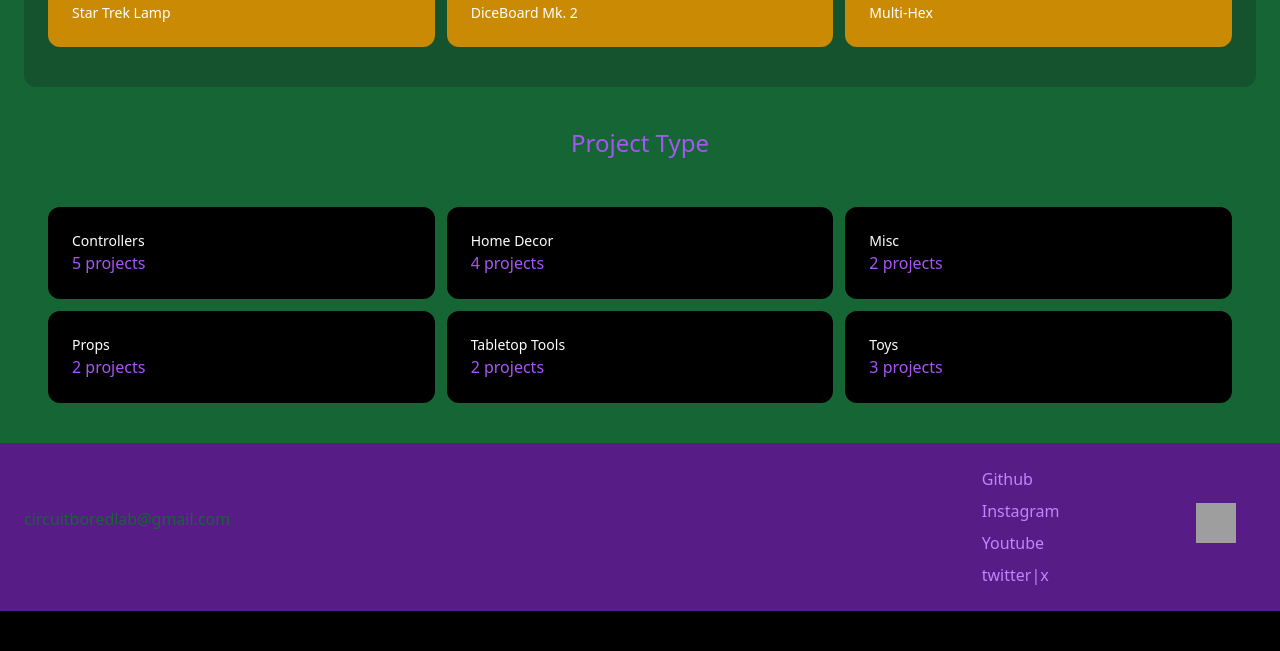
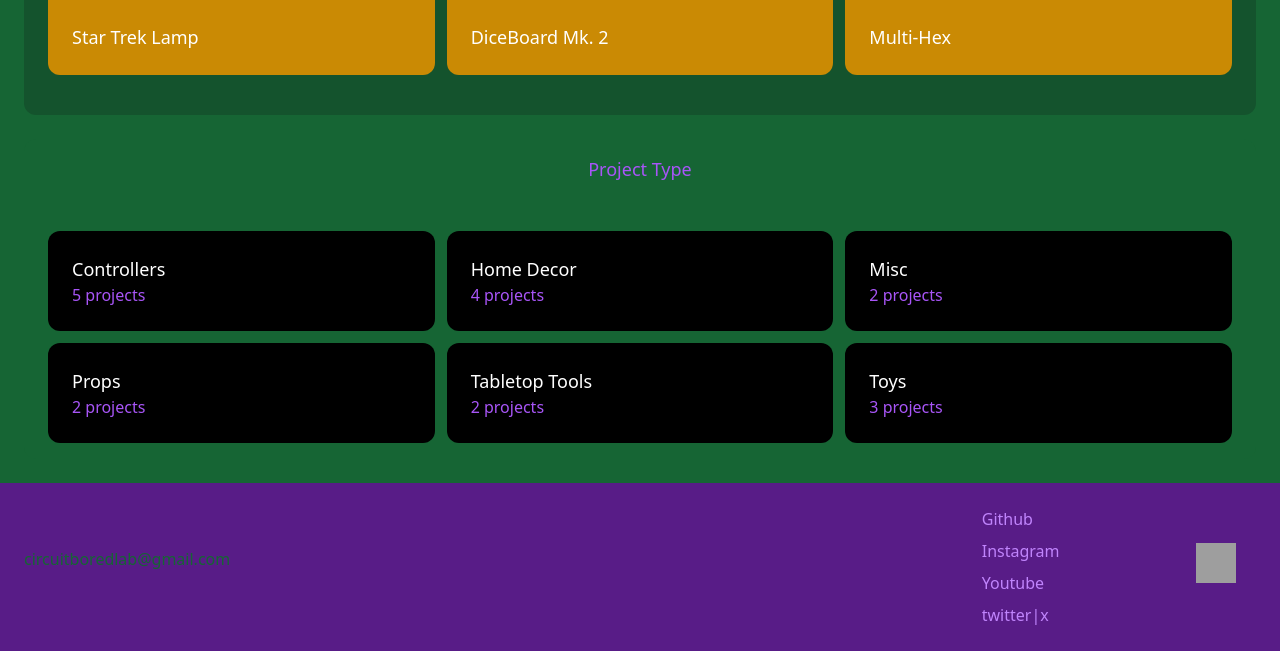
Before and after one commit to enzosupreme/circuitblab2, a Django app: page / in a window 1280 px wide. Shown: the part 540-1191 px from the top of the page. Before the commit the page ends 1151 px from the top, so only its background shows below. Run offline with Django 4.2, Linux system fonts and the light colour scheme; data comes from the database, SQL or seed files in the repository; some libraries are stand-ins or nearby versions; grey boxes are pictures that could not be loaded.

Commit message:
text-resize

```diff
--- a/core/templates/core/base.html
+++ b/core/templates/core/base.html
@@ -11,14 +11,14 @@
     </head>
 
     <body class="bg-auto bg-green-800 flex flex-col min-h-screen">
-        <nav class=" text-sm py-2 px-2 flex justify-between bg-black items-center border-b border-gray-200">
+        <nav class="py-2 px-2 flex justify-between bg-black items-center border-b border-gray-200">
             <a href="{% url 'browse:index' %}">
                 <img src="https://raw.githubusercontent.com/enzosupreme/cbl-images/main/logo.png"
                 class="pr-5 object-scale-down h-20 w-40"/>
                 </a>
         <div class="mt-7 pl-24 text-center">
        <a href="/">
-        <h2 class="mb-12 text-sm text-center text-yellow-500 hover:text-yellow-500">Circuit Bored</h2>
+        <h2 class="mb-12 text-sm sm:text-md lg:text-lg text-center text-yellow-500 hover:text-yellow-500">Circuit Bored</h2>
 
         </a>
     </div>
@@ -26,12 +26,12 @@
 
 
                 {% if request.user.is_authenicated %}
-                    <a href="{% url 'projects:new' %}" class="text-sm font-semibold text-yellow-700 hover:text-white">Add Project</a>
+                    <a href="{% url 'projects:new' %}" class="text-sm sm:text-md lg:text-lg font-semibold text-yellow-700 hover:text-white">Add Project</a>
 
                 {% else %}
-                    <a href="{% url 'browse:index' %}" class="text-sm font-semibold text-yellow-700 hover:text-white">Projects</a>
-                    <a href="{% url 'core:commission' %}" class="text-sm font-semibold text-yellow-700 hover:text-white">Commission</a>
-                    <a href="https://circuitboredlab.etsy.com" class="px-6 py-3 text-sm font-semibold bg-green-700 text-white rounded-xl hover:bg-yellow-500">Shop</a>
+                    <a href="{% url 'browse:index' %}" class="text-sm sm:text-md lg:text-lg font-semibold text-yellow-700 hover:text-white">Projects</a>
+                    <a href="{% url 'core:commission' %}" class="text-sm sm:text-md lg:text-lg font-semibold text-yellow-700 hover:text-white">Commission</a>
+                    <a href="https://circuitboredlab.etsy.com" class="px-6 py-3 text-sm sm:text-md lg:text-lg font-semibold bg-green-700 text-white rounded-xl hover:bg-yellow-500">Shop</a>
                 {% endif %}
             </div>
         </nav>
@@ -57,7 +57,7 @@
             </div>
 
             <div class="w-6/9 pt-9 pr-5">
-                <h3 class="text-sm mb-5 font-semibold text-green-700">
+                <h3 class="text-sm sm:text-md lg:text-lg mb-5 font-semibold text-green-700">
                     <a href="{% url 'browse:index' %}" class="justify-center items-center">
                     <img src="https://raw.githubusercontent.com/enzosupreme/cbl-images/main/logo.png"
                     class="h-10 w-10">
--- a/core/templates/core/index.html
+++ b/core/templates/core/index.html
@@ -4,7 +4,7 @@
 {% block content %}
 
     <div class="px-6 py-10 bg-green-900 rounded-xl">
-        <h2 class="mb-8 text-sm pr-8 text-center text-yellow-500">Recent Projects</h2>
+        <h2 class="mb-8 text-2xl pr-8 text-center text-yellow-500">Recent Projects</h2>
 
         <form method="get" action="{% url 'browse:index' %}">
             </form>
@@ -18,7 +18,7 @@
                     </div>
 
                     <div class="p-6 bg-yellow-600 rounded-b-xl">
-                        <h2 class="text-sm text-white">{{ project.name }}</h2>
+                        <h2 class="text-sm sm:text-md lg:text-lg text-white">{{ project.name }}</h2>
                     </div>
                 </a>
             </div>
@@ -27,14 +27,14 @@
     </div>
 
     <div class="mt-6 px-6 py-4 bg-green-800 rounded-xl">
-        <h2 class="mb-12 text-2xl text-center text-purple-500">Project Type</h2>
+        <h2 class="mb-12 text-sm sm:text-md lg:text-lg text-center text-purple-500">Project Type</h2>
 
         <div class="grid grid-cols-3 gap-3">
             {% for category in categories %}
             <div>
                     <div class="p-6 bg-black rounded-xl">
                         <a href="{% url 'browse:index' %}?query={{ query }}&category={{ category.id }}">
-                            <h2 class="text-sm text-white hover:text-purple-700">{{ category.name }}</h2>
+                            <h2 class="text-sm sm:text-md lg:text-lg text-white hover:text-purple-700">{{ category.name }}</h2>
                             <p class="text-purple-500"> {{ category.projects.count }} projects</p>
 
                         </a>
```
